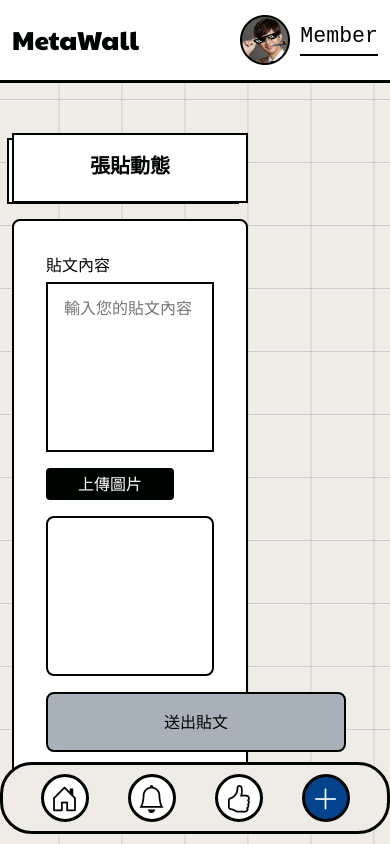
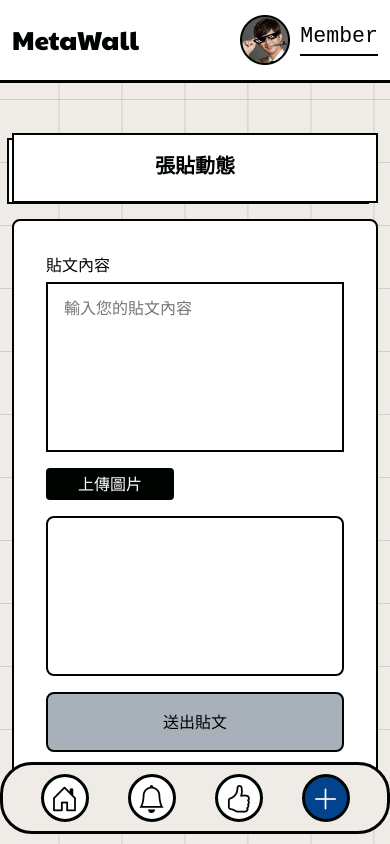
Before and after one commit to HedgehogKUCC/Node_Week4_FrontEnd, a React (Create React App) app: page /add-post in a window 390 px wide. Built offline with nearby package versions, Linux system fonts and the light colour scheme; a web font is replaced by a local one.

Commit message:
FIX: RWD AddPost.js

```diff
--- a/src/AddPost.js
+++ b/src/AddPost.js
@@ -7,22 +7,22 @@ function AddPost() {
             <Header />
             <main className='addPost container'>
                 <div className="row">
-                    <div className="col-8">
+                    <div className="col-12 col-md-8">
                         <div className='addPost__title'>
                             張貼動態
                             <div className='border'></div>
                         </div>
-                        <div className="addPost__content">
+                        <div className="addPost__content mt-3">
                             <form>
                                 <div className='title'>貼文內容</div>
                                 <textarea className='form-control' placeholder='輸入您的貼文內容'></textarea>
-                                <div className='upload'>上傳圖片</div>
-                                <div className='image'></div>
+                                <div className='upload my-3'>上傳圖片</div>
+                                <div className='image mb-3'></div>
                                 <div className='submit'>送出貼文</div>
                             </form>
                         </div>
                     </div>
-                    <div className="col-4">
+                    <div className="col-12 col-md-4">
                         <UserFeature />
                     </div>
                 </div>
--- a/src/scss/pages/_add-post.scss
+++ b/src/scss/pages/_add-post.scss
@@ -1,7 +1,6 @@
 .addPost {
 
   textarea {
-    margin-bottom: 16px;
     max-width: 468px;
     height: 170px;
     resize: none;
@@ -32,7 +31,6 @@
   &__content {
     @include Border;
     @include BorderRadius;
-    margin-top: 16px;
     padding: 32px;
     background: $white;
 
@@ -43,7 +41,6 @@
 
     .upload {
       @include BorderRadius(4px);
-      margin-bottom: 16px;
       display: inline-block;
       background: $black;
       color: $white;
@@ -57,7 +54,6 @@
       @include BorderRadius;
       height: 160px;
       background: #fff;
-      margin-bottom: 16px;
       user-select: none;
     }
 
@@ -66,7 +62,8 @@
       @include BorderRadius;
       margin: 0 auto;
       padding: 16px;
-      width: 300px;
+      max-width: 300px;
+      width: 100%;
       background: #A8B0B9;
       text-align: center;
       user-select: none;
```
